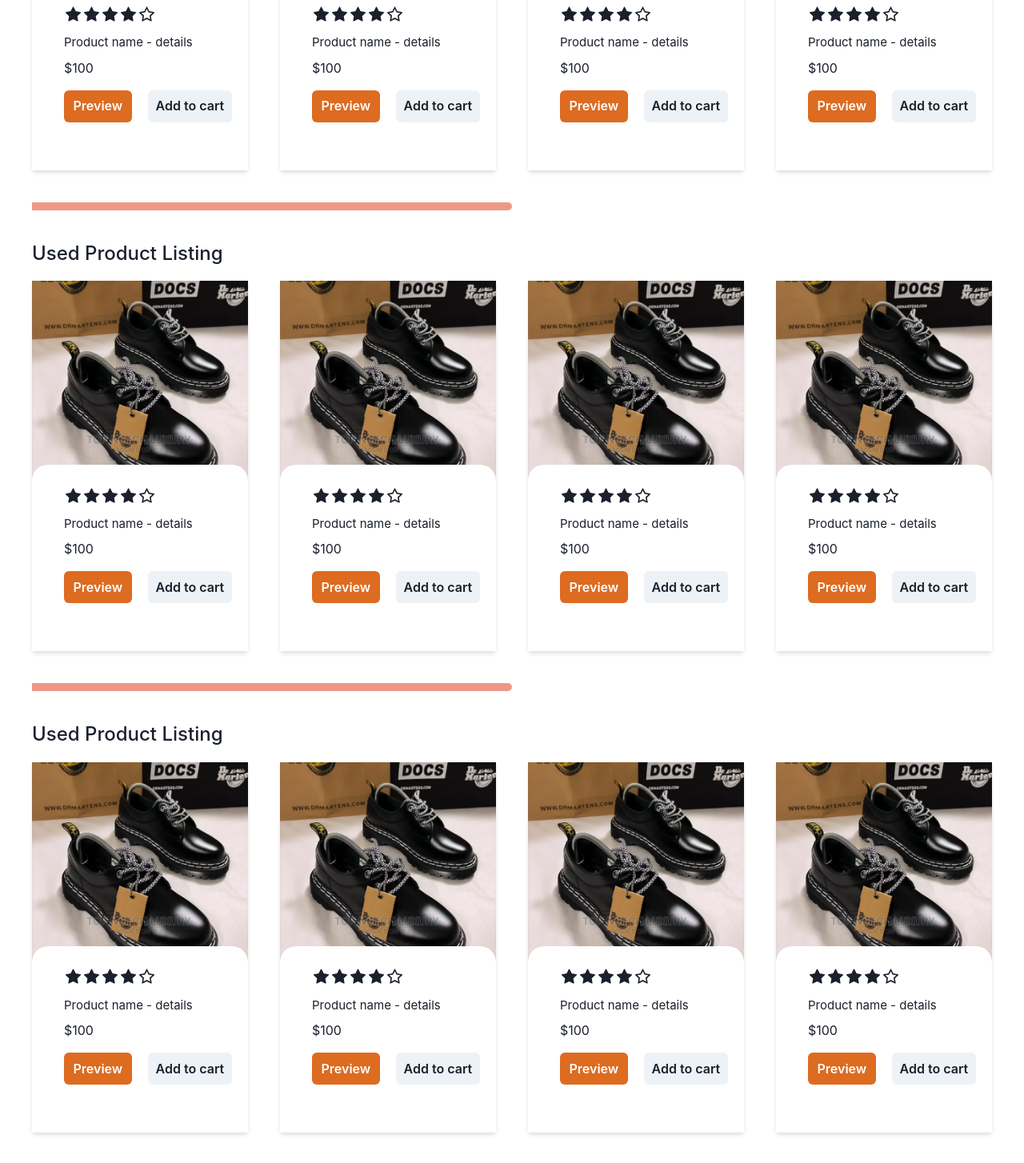
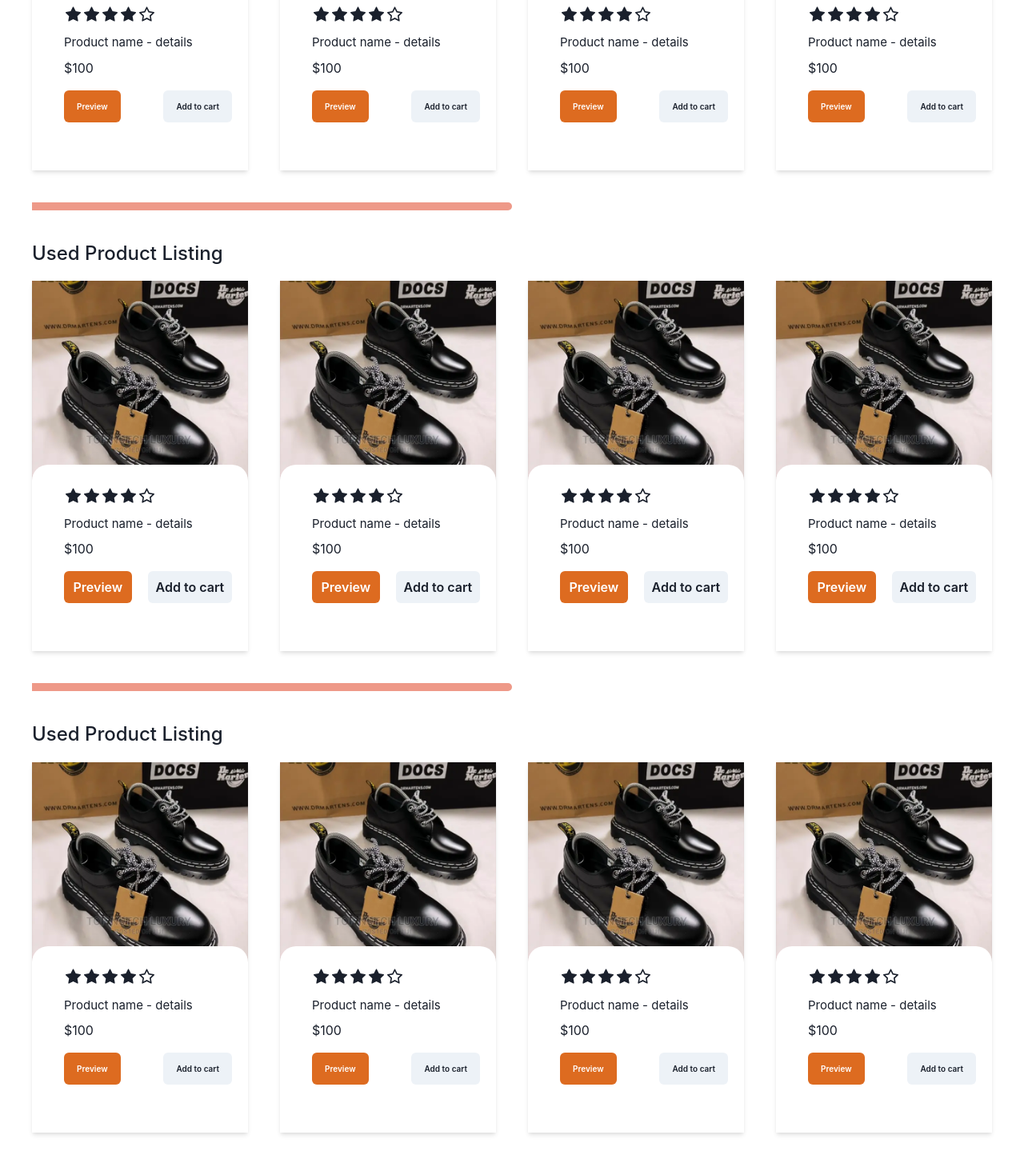
Before and after one commit to Placebuy/front-end-codebase, a React (Vite) app: page / in a window 1280 px wide. Shown: the part 933-2387 px from the top of the page at 80% size. Built offline with nearby package versions, Linux system fonts and the light colour scheme.

Commit message:
button size

```diff
--- a/src/pages/HomeEnv/NewLising.jsx
+++ b/src/pages/HomeEnv/NewLising.jsx
@@ -63,10 +63,15 @@
                   {text2}
                 </Text>
                 <ButtonGroup display="flex" justifyContent='space-between' gap={3} mt={2}>
-                  <Button colorScheme='orange'>
+                  <Button colorScheme='orange'
+                  fontSize={{lg:'', sm:'10px'}}
+                  >
                     {Button1}
                   </Button>
-                  <Button>
+
+                  <Button
+                    fontSize={{ lg: '', sm: '10px' }}
+                  >
                     {Button2}
                   </Button>
                 </ButtonGroup>
--- a/src/pages/HomeEnv/UsedP2.jsx
+++ b/src/pages/HomeEnv/UsedP2.jsx
@@ -63,10 +63,15 @@
                 </Text>
 
                 <ButtonGroup display="flex" justifyContent='space-between' gap={3} mt={2}>
-                  <Button colorScheme='orange'>
+                  <Button colorScheme='orange'
+                  fontSize={{lg:'', sm:'10px'}}
+                  >
                     {Button1}
                   </Button>
-                  <Button>
+
+                  <Button
+                    fontSize={{ lg: '', sm: '10px' }}
+                  >
                     {Button2}
                   </Button>
                 </ButtonGroup>
```
